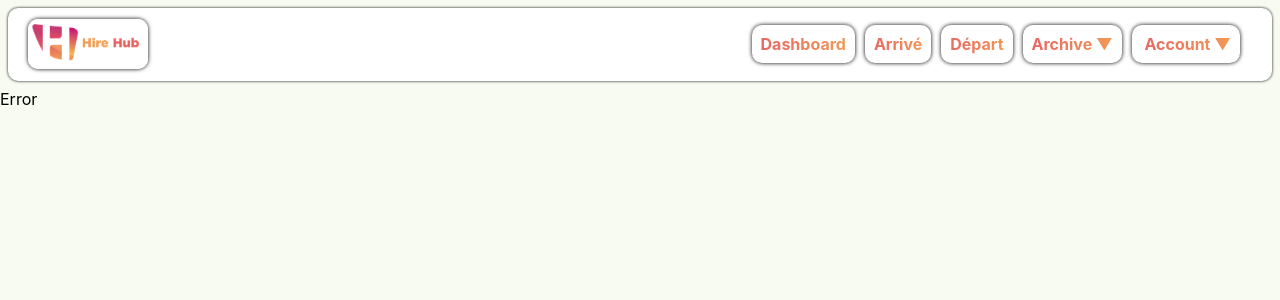
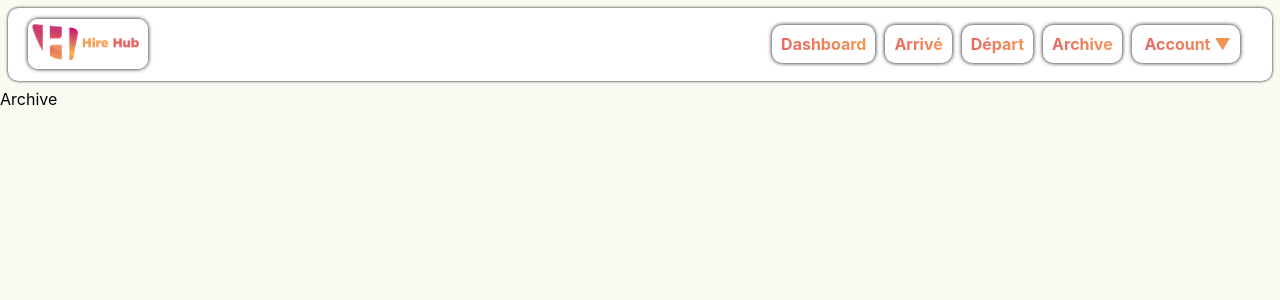
Before and after one commit to Razano26/HireHub, a React (Create React App) app in the folder hirehub_front/: page /Archive in a window 1280 px wide. Shown: the top 300 px of the page. Built offline with nearby package versions, Linux system fonts and the light colour scheme.

Commit message:
Add Archive page

```diff
--- a/hirehub_front/src/Components/header.jsx
+++ b/hirehub_front/src/Components/header.jsx
@@ -17,7 +17,7 @@ function Header(){
                 <Link className='Btn' to="/">Dashboard</Link>
                 <Link className='Btn' to="/Arrival">Arrivé</Link>
                 <Link className='Btn' to="/Deppart">Départ</Link>
-                <Link className='Btn' to='/'>Archive ▼</Link>
+                <Link className='Btn' to='/Archive'>Archive</Link>
                 <Link className='Btn' to='/'> Account ▼</Link>
             </nav>
         </div>
--- /dev/null
+++ b/hirehub_front/src/Pages/Archive.jsx
@@ -0,0 +1,8 @@
+function Archive(){
+    return(
+        <div>
+            Archive
+        </div>
+    )
+}
+export default Archive;
--- a/hirehub_front/src/index.jsx
+++ b/hirehub_front/src/index.jsx
@@ -6,6 +6,7 @@ import Error from './Components/Error';
 import Dashboard from './Pages/Dashboard'
 import Arrival from './Pages/Arrival'
 import Deppart from './Pages/Deppart'
+import Archive from './Pages/Archive'
 import './Styles/Index.css';
 
 const root = ReactDOM.createRoot(document.getElementById('root'));
@@ -18,6 +19,7 @@ root.render(
             <Route path="/" element={<Dashboard />} />
             <Route path="/Arrival" element={<Arrival />} />
             <Route path="/Deppart" element={<Deppart />} />
+            <Route path="/Archive" element={<Archive />} />
             <Route path="*" element={<Error />} />
           </Routes>
       </div>
```
